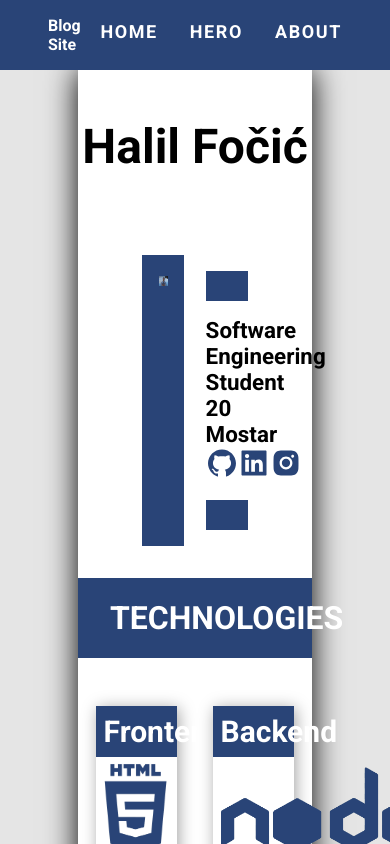
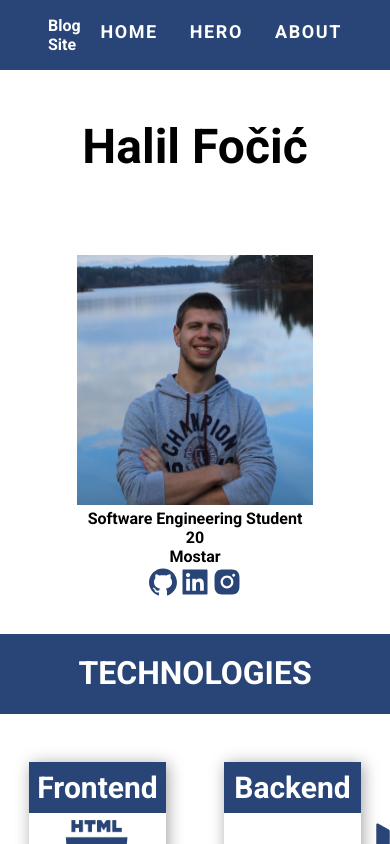
Before and after one commit to HalilFocic/Blog-MERN, a React (Create React App) app in the folder frontend/: page /about in a window 390 px wide. Shown: the top 844 px of the page. Built offline with nearby package versions, Linux system fonts and the light colour scheme.

Commit message:
Main Profile Style

```diff
--- a/frontend/src/About.css
+++ b/frontend/src/About.css
@@ -147,10 +147,32 @@
 @media only screen and (max-width: 1250px) {
   .about-container {
     flex-direction: column;
+    width: 100%;
   }
-  .profile {
-    margin-bottom: 2rem;
+  .green-rectangle {
     display: none;
+  }
+  .profile-main-info {
+    width: 100%;
+    text-align: center;
+    display: flex;
+    flex-direction: column;
+  }
+  .picture-container,
+  .profile-text {
+    width: 100%;
+    text-align: center;
+  }
+
+  .picture-container {
+    padding: 0;
+    background: white;
+  }
+  .profile-row {
+    width: 100%;
+    display: block;
+    font-size: 1rem;
+    text-align: center;
   }
   .profile-pic {
     margin: auto;
@@ -162,10 +184,7 @@
   .about h1 {
     text-transform: uppercase;
   }
-  .about-me p,
-  .about-project p {
-    font-size: 1.1rem;
-  }
+
   .contact-me {
     width: 100%;
   }
```
Also changed, not shown: 1 other file (tests, documents, lock files or other folders).
